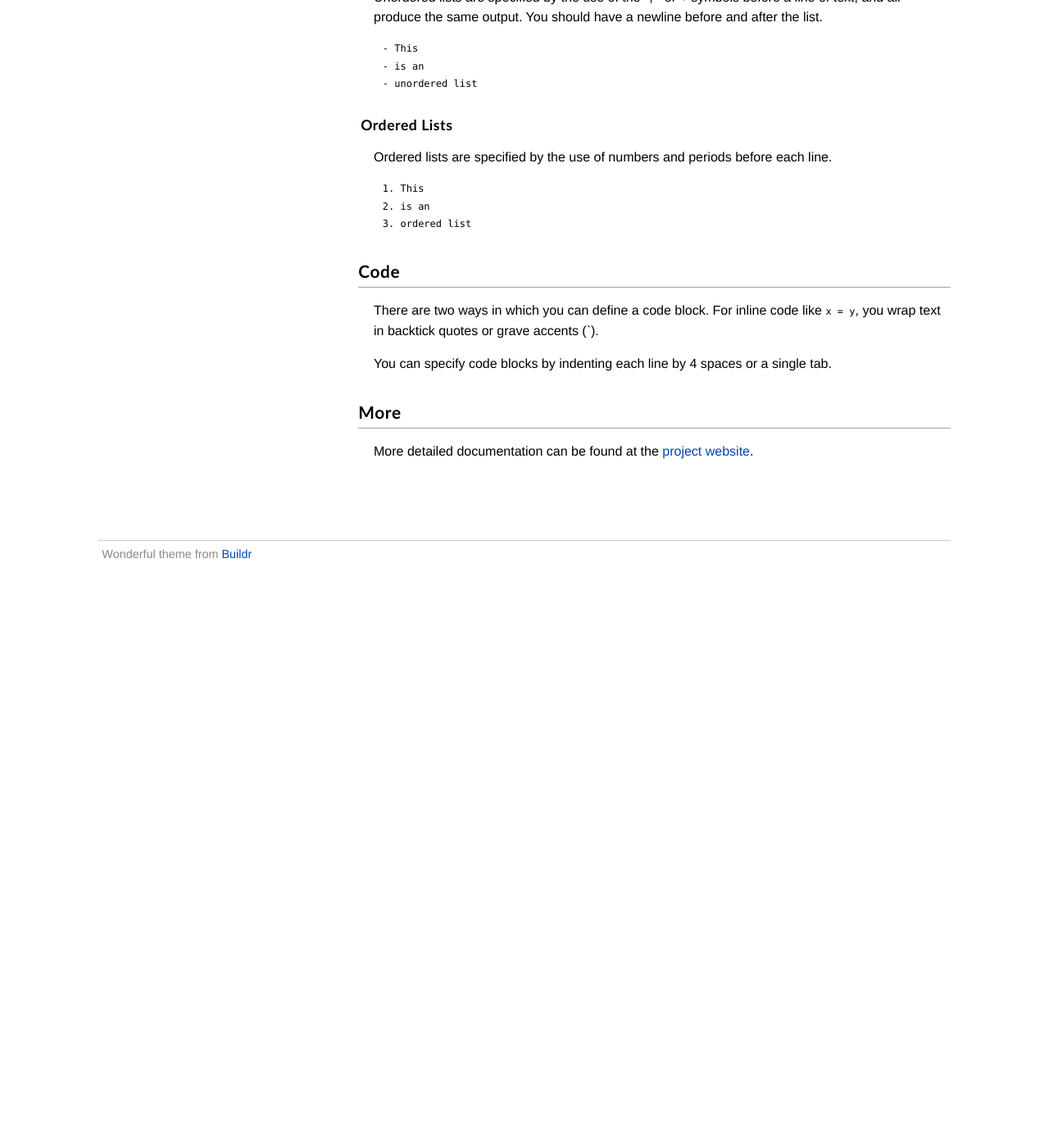
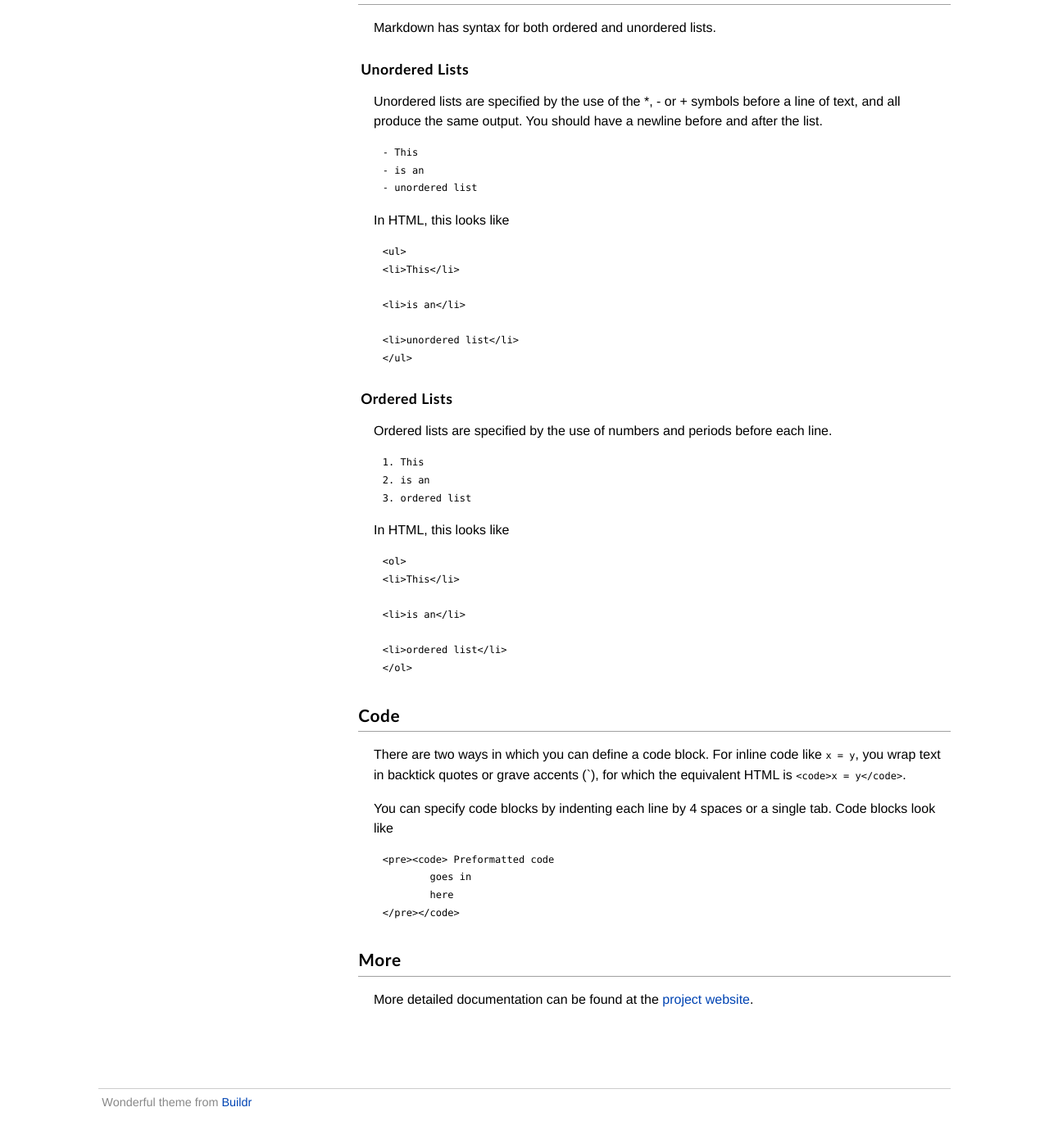
Before and after one commit to uobirlab/barcuk.github.com, a Jekyll site: the page built from startup/markdown.md, in a window 1280 px wide and 1400 px high, scrolled down 1750 px. Shown: the top 1390 px of the window at 82% size. Built offline with Jekyll 4.4.1, drawn with Linux system fonts in a browser that asks for light colours; before the commit the page ends 2486 px from its top, so only the background shows below that; some of the changed text lies outside the part shown.

Commit message:
HTML conversion of markdown syntax added

```diff
--- a/startup/markdown.md
+++ b/startup/markdown.md
@@ -61,6 +55,18 @@ and second larges headers (HTML `h1` and `h2`) can be defined in two ways.
 
 	## And so is this
 
+Which looks like
+
+	<h1 id='this_is_a_h1'>This is a h1</h1>
+
+	<h1 id='this_is_also_a_h1'>This is also a h1</h1>
+
+	<h2 id='this_is_a_h2'>This is a h2</h2>
+
+	<h2 id='and_so_is_this'>And so is this</h2>
+
+when converted to HTML.
+
 Each additional `#` you add gives a lower level header, up to a maximum of 6
 levels.
 
@@ -78,6 +84,16 @@ after the list.
 	- is an
 	- unordered list
 
+In HTML, this looks like
+
+	<ul>
+	<li>This</li>
+
+	<li>is an</li>
+
+	<li>unordered list</li>
+	</ul>
+
 ### Ordered Lists
 
 Ordered lists are specified by the use of numbers and periods before each line.
@@ -86,12 +102,27 @@ Ordered lists are specified by the use of numbers and periods before each line.
 	2. is an
 	3. ordered list
 
+In HTML, this looks like
+
+	<ol>
+	<li>This</li>
+
+	<li>is an</li>
+
+	<li>ordered list</li>
+	</ol>
+
 ## Code
 
 There are two ways in which you can define a code block. For inline code like
-`x = y`, you wrap text in backtick quotes or grave accents (\`).
+`x = y`, you wrap text in backtick quotes or grave accents (\`), for which the equivalent HTML is `<code>x = y</code>`.
 
-You can specify code blocks by indenting each line by 4 spaces or a single tab.
+You can specify code blocks by indenting each line by 4 spaces or a single tab. Code blocks look like
+
+	<pre><code> Preformatted code
+		goes in
+		here
+	</pre></code>
 
 ## More
 
```
Also changed, not shown: other parts of startup/markdown.md (+1 -7 lines).
